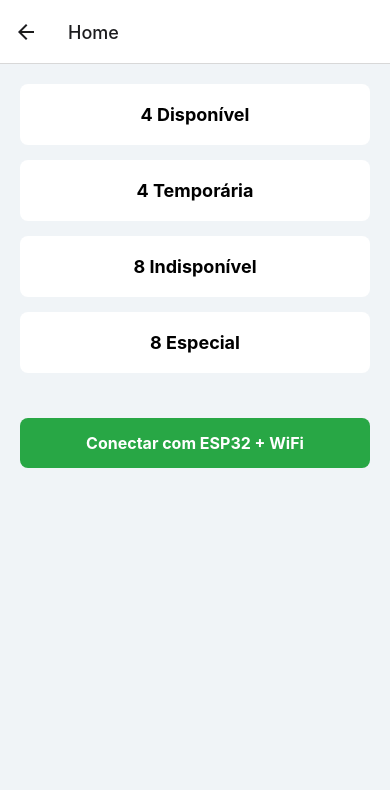
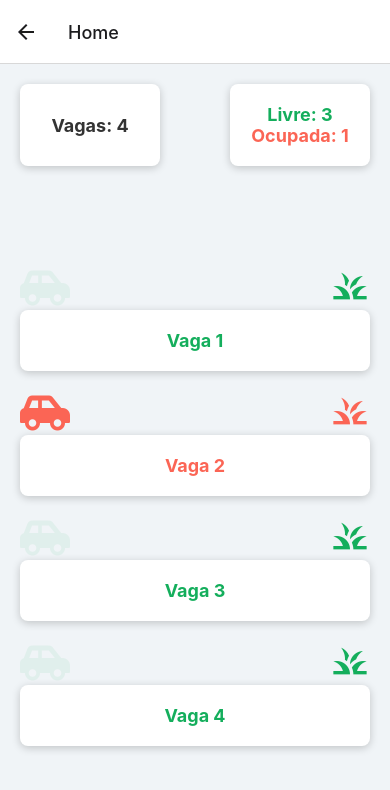
Before and after one commit to JoaoOliveiraaa/transporte, a React Native app in the folder estaciona/: screen /HomeScreen in a window 390 px wide. Shown: the top 790 px of the page. Built offline with nearby package versions, Linux system fonts and the light colour scheme.

Commit message:
HomeScreen.js done with animation

```diff
--- a/estaciona/HomeScreen.js
+++ b/estaciona/HomeScreen.js
@@ -1,30 +1,126 @@
-import React from 'react';
-import { View, Text, TouchableOpacity, StyleSheet, Alert } from 'react-native';
+import React, { useRef, useEffect } from "react";
+import { View, Text, TouchableOpacity, StyleSheet, Animated } from "react-native";
+import CarSide from "react-native-vector-icons/FontAwesome5";
+import Grass from "react-native-vector-icons/MaterialCommunityIcons";
 
 const HomeScreen = ({ navigation }) => {
-  const handleConnectESP32 = () => {
-    navigation.navigate('ConnectESP32');
+  const carPosition = useRef(new Animated.Value(0)).current;
+  const carOpacity = useRef(new Animated.Value(1)).current;
+
+  const startAnimation = () => {
+    Animated.loop(
+      Animated.sequence([
+        Animated.timing(carPosition, {
+          toValue: 150,
+          duration: 2000,
+          useNativeDriver: true,
+        }),
+        // Desaparecer
+        Animated.timing(carOpacity, {
+          toValue: 0,
+          duration: 1000,
+          delay: 1000,
+          useNativeDriver: true,
+        }),
+        Animated.parallel([
+          Animated.timing(carPosition, {
+            toValue: 0,
+            duration: 0,
+            useNativeDriver: true,
+          }),
+          Animated.timing(carOpacity, {
+            toValue: 1,
+            duration: 1000,
+            delay: 1000,
+            useNativeDriver: true,
+          }),
+        ]),
+      ])
+    ).start();
   };
+
+  useEffect(() => {
+    startAnimation();
+  }, []);
 
   return (
     <View style={styles.container}>
-      <View style={styles.option}>
-        <Text style={styles.optionText}>4 Disponível</Text>
-      </View>
-      <View style={styles.option}>
-        <Text style={styles.optionText}>4 Temporária</Text>
-      </View>
-      <View style={styles.option}>
-        <Text style={styles.optionText}>8 Indisponível</Text>
-      </View>
-      <View style={styles.option}>
-        <Text style={styles.optionText}>8 Especial</Text>
+      <View style={styles.header}>
+        <View style={styles.park}>
+          <TouchableOpacity style={styles.btnPark}>
+            <Text style={{ fontSize: 18, fontWeight: "bold", color: "#333333" }}>
+              Vagas: 4
+            </Text>
+          </TouchableOpacity>
+        </View>
+        <View style={styles.statusPark}>
+          <TouchableOpacity style={styles.freePark}>
+            <Text style={{ fontSize: 18, fontWeight: "bold", color: "#14AE5C" }}>
+              Livre: 3
+            </Text>
+          </TouchableOpacity>
+          <TouchableOpacity style={styles.occupiedPark}>
+            <Text style={{ fontSize: 18, fontWeight: "bold", color: "#fb6555" }}>
+              Ocupada: 1
+            </Text>
+          </TouchableOpacity>
+        </View>
       </View>
 
+      <View style={{ marginTop: 100 }}>
+        <View style={{ display: "flex", flexDirection: "row", justifyContent: "space-between",}}>
+          <Animated.View
+            style={{
+              transform: [{ translateX: carPosition }],
+              opacity: carOpacity,
+            }}
+          >
+            <CarSide name="car-side" size={40} color={"#14AE5C"} />
+          </Animated.View>
+          <Grass name="grass" size={40} color={"#14AE5C"} />
+        </View>
+        <View style={styles.option}>
+          <Text style={styles.optionTextFree}>Vaga 1</Text>
+        </View>
 
-      <TouchableOpacity style={styles.connectButton} onPress={handleConnectESP32}>
-        <Text style={styles.connectButtonText}>Conectar com ESP32 + WiFi</Text>
-      </TouchableOpacity>
+        <View style={{ display: "flex", flexDirection: "row", justifyContent: "space-between",}}>
+            <CarSide name="car-side" size={40} color={"#fb6555"} />
+          <Grass name="grass" size={40} color={"#fb6555"} />
+        </View>
+        <View style={styles.option}>
+          <Text style={styles.optionTextOccu}>Vaga 2</Text>
+        </View>
+
+        <View style={{ display: "flex", flexDirection: "row", justifyContent: "space-between",}}>
+          <Animated.View
+            style={{
+              transform: [{ translateX: carPosition }],
+              opacity: carOpacity,
+            }}
+          >
+            <CarSide name="car-side" size={40} color={"#14AE5C"} />
+          </Animated.View>
+          <Grass name="grass" size={40} color={"#14AE5C"} />
+        </View>
+        <View style={styles.option}>
+          <Text style={styles.optionTextFree}>Vaga 3</Text>
+        </View>
+
+        <View style={{ display: "flex", flexDirection: "row", justifyContent: "space-between",}}>
+          <Animated.View
+            style={{
+              transform: [{ translateX: carPosition }],
+              opacity: carOpacity,
+            }}
+          >
+            <CarSide name="car-side" size={40} color={"#14AE5C"} />
+          </Animated.View>
+          <Grass name="grass" size={40} color={"#14AE5C"} />
+        </View>
+        <View style={styles.option}>
+          <Text style={styles.optionTextFree}>Vaga 4</Text>
+        </View>
+      </View>
     </View>
   );
 };
@@ -33,32 +129,63 @@ const styles = StyleSheet.create({
   container: {
     flex: 1,
     padding: 20,
-    backgroundColor: '#f0f4f7',
+    backgroundColor: "#f0f4f7",
+  },
+  header: {
+    display: "flex",
+    flexDirection: "row",
+    justifyContent: "space-between",
+  },
+  park: {
+    width: "40%",
+    padding: 20,
+    backgroundColor: "#fff",
+    borderRadius: 8,
+    justifyContent: "center",
+    alignItems: "center",
+    shadowColor: "#000",
+    shadowOffset: { width: 0, height: 2 },
+    shadowOpacity: 0.2,
+    shadowRadius: 8,
+    elevation: 5,
+  },
+  statusPark: {
+    width: "40%",
+    display: "flex",
+    flexDirection: "column",
+    alignItems: "center",
+    padding: 20,
+    backgroundColor: "#fff",
+    borderRadius: 8,
+    justifyContent: "center",
+    shadowColor: "#000",
+    shadowOffset: { width: 0, height: 2 },
+    shadowOpacity: 0.2,
+    shadowRadius: 8,
+    elevation: 5,
   },
   option: {
-    marginBottom: 15,
+    marginBottom: 20,
     padding: 20,
-    backgroundColor: '#fff',
+    backgroundColor: "#fff",
     borderRadius: 8,
+    justifyContent: "center",
+    alignItems: "center",
+    shadowColor: "#000",
+    shadowOffset: { width: 0, height: 2 },
+    shadowOpacity: 0.2,
+    shadowRadius: 8,
     elevation: 5,
-    justifyContent: 'center',
-    alignItems: 'center',
   },
-  optionText: {
+  optionTextFree: {
     fontSize: 18,
-    fontWeight: 'bold',
+    fontWeight: "bold",
+    color: "#14AE5C",
   },
-  connectButton: {
-    marginTop: 30,
-    padding: 15,
-    backgroundColor: '#28a745',
-    borderRadius: 8,
-    alignItems: 'center',
-  },
-  connectButtonText: {
-    color: '#fff',
-    fontSize: 16,
-    fontWeight: 'bold',
+  optionTextOccu: {
+    fontSize: 18,
+    fontWeight: "bold",
+    color: "#fb6555",
   },
 });
 
```
